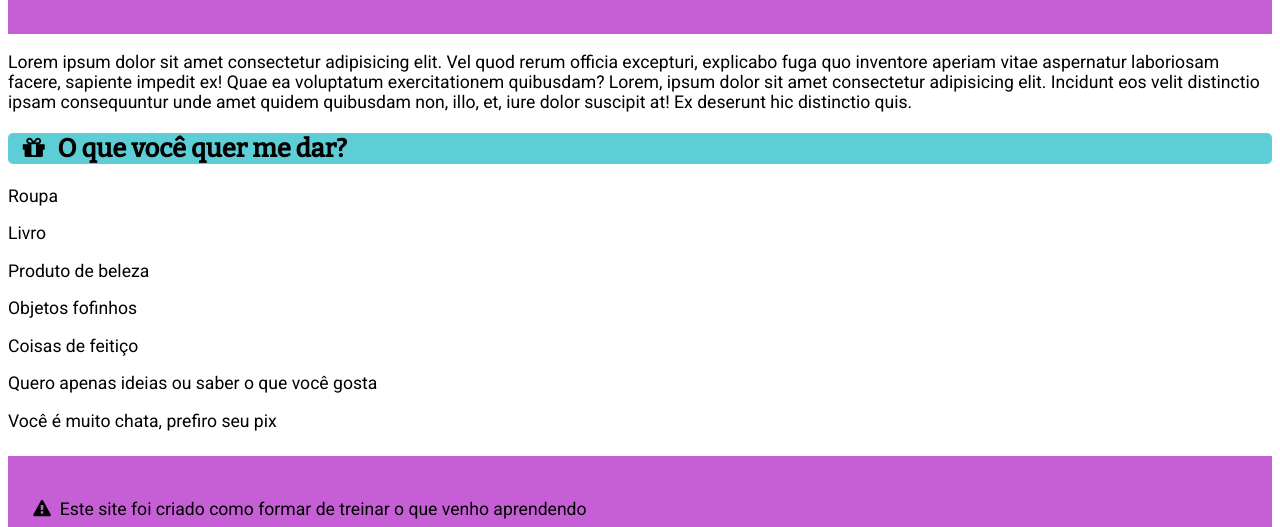
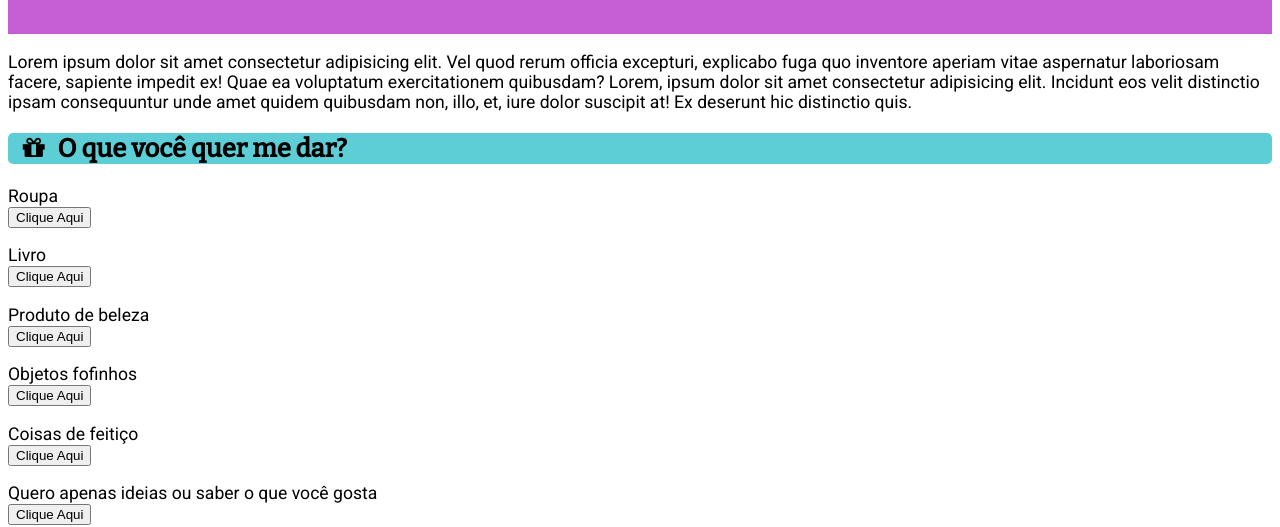
Before and after one commit to rafaellabastos1/lista-de-presente, a plain HTML site: page index.html in a window 1280 px wide. Shown: the part 293-820 px from the top of the page. Drawn offline with nearby package versions, Linux system fonts and the light colour scheme.

Commit message:
exclui os testes e adicionei os itens que serão redirecionados a outras páginas

```diff
--- a/index.html
+++ b/index.html
@@ -1,5 +1,6 @@
 <!DOCTYPE html>
 <html lang="en">
+
 <head>
     <meta charset="UTF-8">
     <meta http-equiv="X-UA-Compatible" content="IE=edge">
@@ -16,49 +17,32 @@
     <header class="cabecalho">
         <img src="./img/parabens.png" alt="gato com um bolo dando parabéns">
         <h1>&nbsp;&nbsp;&nbsp;Lista de presentes</h1>
-
-            <!-- Exemplo getElementById -->
-            <!-- <input type="text" name="" id="idNome">
-            <button onclick="mudar()">Clique Aqui</button> -->
     </header>
 
     <section>
-            <!-- <h2>Exemplo por classname</h2>
-            <p>Primeiro: <span class="corredor"></span></p>
-            <p>Segundo: <span class="corredor"></span></p>
-            <p>Terceiro: <span class="corredor"></span></p>
-            <br>
-            Novo classificado: <input type="text" id="novo"><br>
-            Posição: <input type="number" id="posicao" min="1" max="3">
-            <button onclick="inserir()">Inserir</button> -->
-
-            <!-- <h2>Exemplo por TagName</h2>
-            <ul>
-                <li>Janeiro</li>
-                <li>Fevereiro</li>
-                <li>Março</li>
-                <li>Abril</li>
-                <li>Maio</li>
-            </ul>
-
-            Escolha um mês: <input type="number" id="numero" min="1" max="5">
-            <button onclick="mostrar()">Mostrar</button>
-            <p>Mês escolhido: <span id="resultado"></span></p> -->
-
-            <p>Lorem ipsum dolor sit amet consectetur adipisicing elit. Vel quod rerum officia excepturi, explicabo fuga quo inventore aperiam vitae aspernatur laboriosam facere, sapiente impedit ex! Quae ea voluptatum exercitationem quibusdam? Lorem, ipsum dolor sit amet consectetur adipisicing elit. Incidunt eos velit distinctio ipsam consequuntur unde amet quidem quibusdam non, illo, et, iure dolor suscipit at! Ex deserunt hic distinctio quis.</p>
+        <p>Lorem ipsum dolor sit amet consectetur adipisicing elit. Vel quod rerum officia excepturi, explicabo fuga quo
+            inventore aperiam vitae aspernatur laboriosam facere, sapiente impedit ex! Quae ea voluptatum exercitationem
+            quibusdam? Lorem, ipsum dolor sit amet consectetur adipisicing elit. Incidunt eos velit distinctio ipsam
+            consequuntur unde amet quidem quibusdam non, illo, et, iure dolor suscipit at! Ex deserunt hic distinctio
+            quis.</p>
 
         <h2>&nbsp;&nbsp;&nbsp;<i class="fa fa-gift" aria-hidden="true">&nbsp;&nbsp;</i>O que você quer me dar?</h2>
-            <p>Roupa</p>
-            <p>Livro</p>
-            <p>Produto de beleza</p>
-            <p>Objetos fofinhos</p>
-            <p>Coisas de feitiço</p>
-            <p>Quero apenas ideias ou saber o que você gosta</p>
-            <p>Você é muito chata, prefiro seu pix</p>
+
+        <div class="itens">
+            <p>Roupa <br><button>Clique Aqui</button></p>
+            <p>Livro <br><button>Clique Aqui</button></p>
+            <p>Produto de beleza <br><button>Clique Aqui</button></p>
+            <p>Objetos fofinhos <br><button>Clique Aqui</button></p>
+            <p>Coisas de feitiço <br><button>Clique Aqui</button></p>
+            <p>Quero apenas ideias ou saber o que você gosta <br><button>Clique Aqui</button></p>
+            <p>Você é muito chata, prefiro seu pix <br><button>Clique Aqui</button></p>
+        </div>
     </section>
 
     <footer class="rodape">
-            <p><i class="fa fa-exclamation-triangle" aria-hidden="true">&nbsp;&nbsp;</i>Este site foi criado como formar de treinar o que venho aprendendo</p>
+        <p><i class="fa fa-exclamation-triangle" aria-hidden="true">&nbsp;&nbsp;</i>Este site foi criado como formar de
+            treinar o que venho aprendendo</p>
     </footer>
 </body>
+
 </html>
```
Lines whose indentation alone changed are shown as unchanged.
